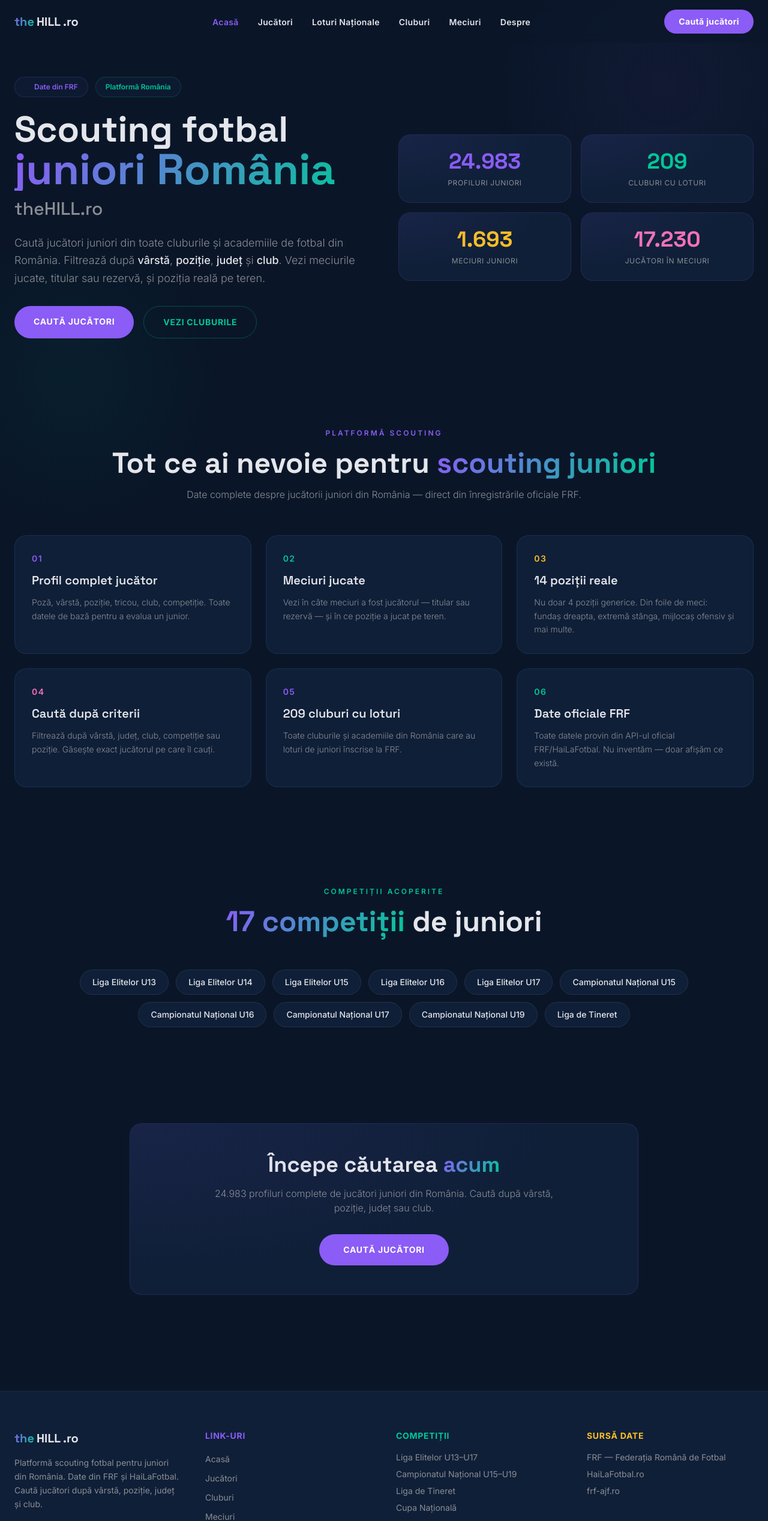
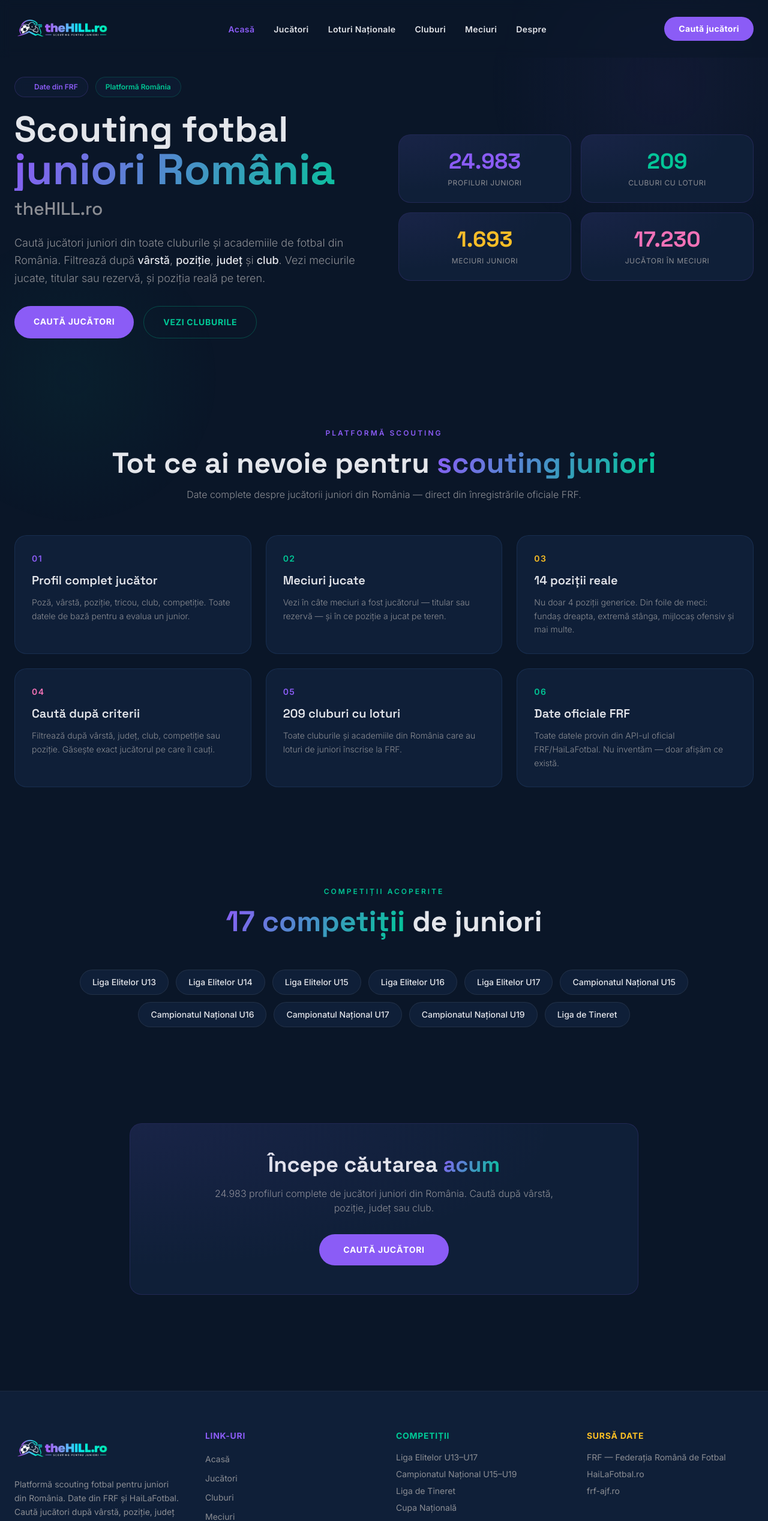
Before and after one commit to policolor-website/thehill, a Next.js app: page / in a window 1280 px wide. Shown: the top 2535 px of the page at 60% size. Built offline with nearby package versions, Linux system fonts and the light colour scheme.

Commit message:
Logo theHILL.ro in header (64px) si footer (64px)
- Folosit thehilllogo.png cu fundal transparent (RGBA)
- Inlocuit textul din Navbar si Footer cu imaginea
- Marime logo: h-16 (64px) in ambele locatii

```diff
--- a/src/components/Footer.tsx
+++ b/src/components/Footer.tsx
@@ -7,11 +7,14 @@
         <div className="grid grid-cols-1 md:grid-cols-4 gap-10 mb-12">
           {/* Logo + description */}
           <div>
-            <div className="flex items-center gap-1 mb-4">
-              <span className="text-xl font-display font-bold text-gradient">the</span>
-              <span className="text-xl font-display font-bold text-foreground">HILL</span>
-              <span className="text-xl font-display font-bold text-foreground">.ro</span>
-            </div>
+            <Link href="/" className="no-underline mb-4 block">
+              {/* eslint-disable-next-line @next/next/no-img-element */}
+              <img
+                src="/logo.png"
+                alt="theHILL.ro"
+                className="h-16 w-auto"
+              />
+            </Link>
             <p className="text-muted text-sm leading-relaxed mb-4">
               Platformă scouting fotbal pentru juniori din România. Date din FRF
               și HaiLaFotbal. Caută jucători după vârstă, poziție, județ și club.
--- a/src/components/Navbar.tsx
+++ b/src/components/Navbar.tsx
@@ -40,10 +40,13 @@
       }`}
     >
       <div className="max-w-7xl mx-auto px-6 flex justify-between items-center">
-        <Link href="/" onClick={closeMobile} className="no-underline flex items-center gap-1">
-          <span className="text-xl font-display font-bold text-gradient">the</span>
-          <span className="text-xl font-display font-bold text-foreground">HILL</span>
-          <span className="text-xl font-display font-bold text-foreground">.ro</span>
+        <Link href="/" onClick={closeMobile} className="no-underline flex items-center">
+          {/* eslint-disable-next-line @next/next/no-img-element */}
+          <img
+            src="/logo.png"
+            alt="theHILL.ro"
+            className="h-16 w-auto"
+          />
         </Link>
 
         <ul className="hidden md:flex gap-8 list-none items-center">
```
Also changed, not shown: public/logo.png (added).
